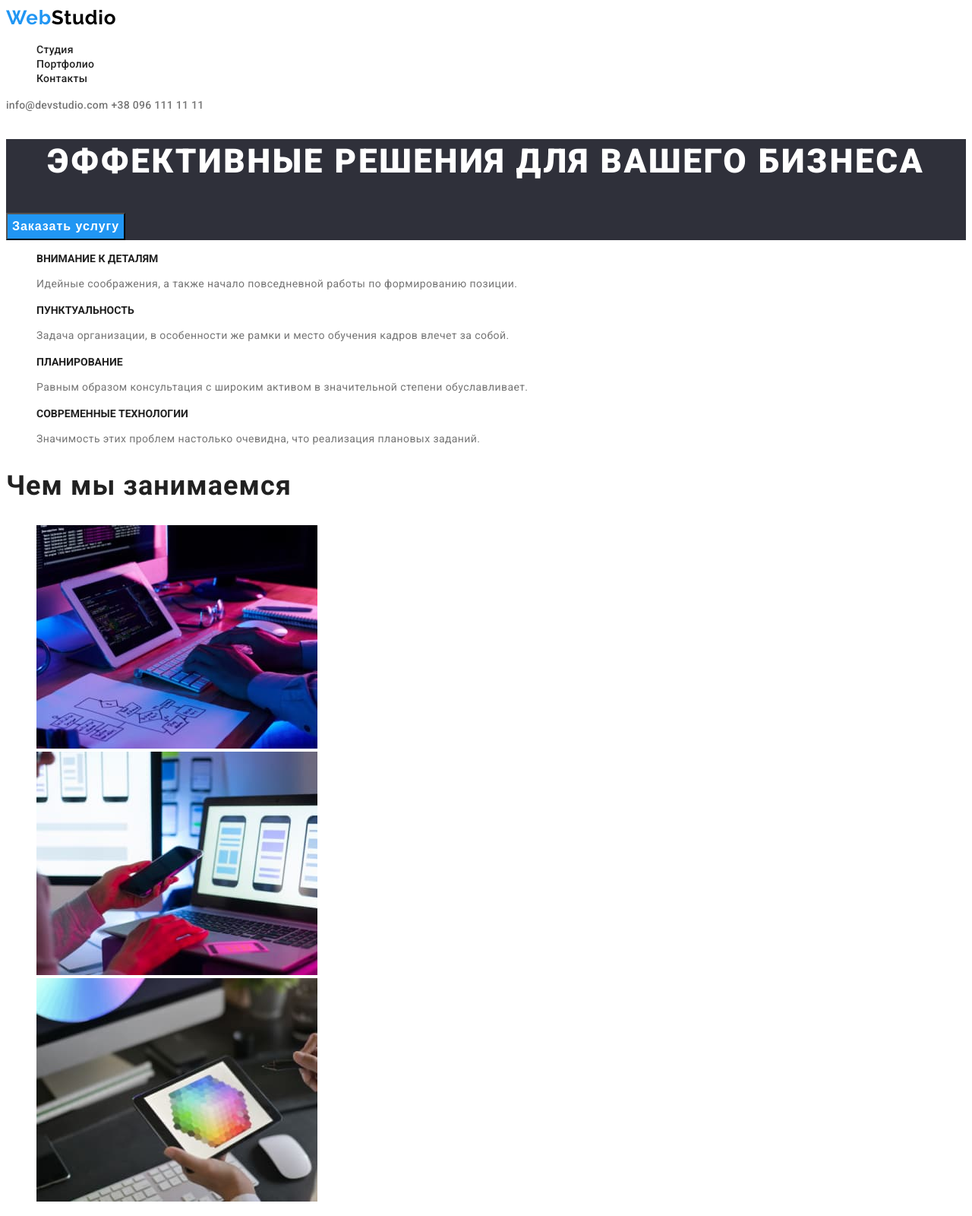
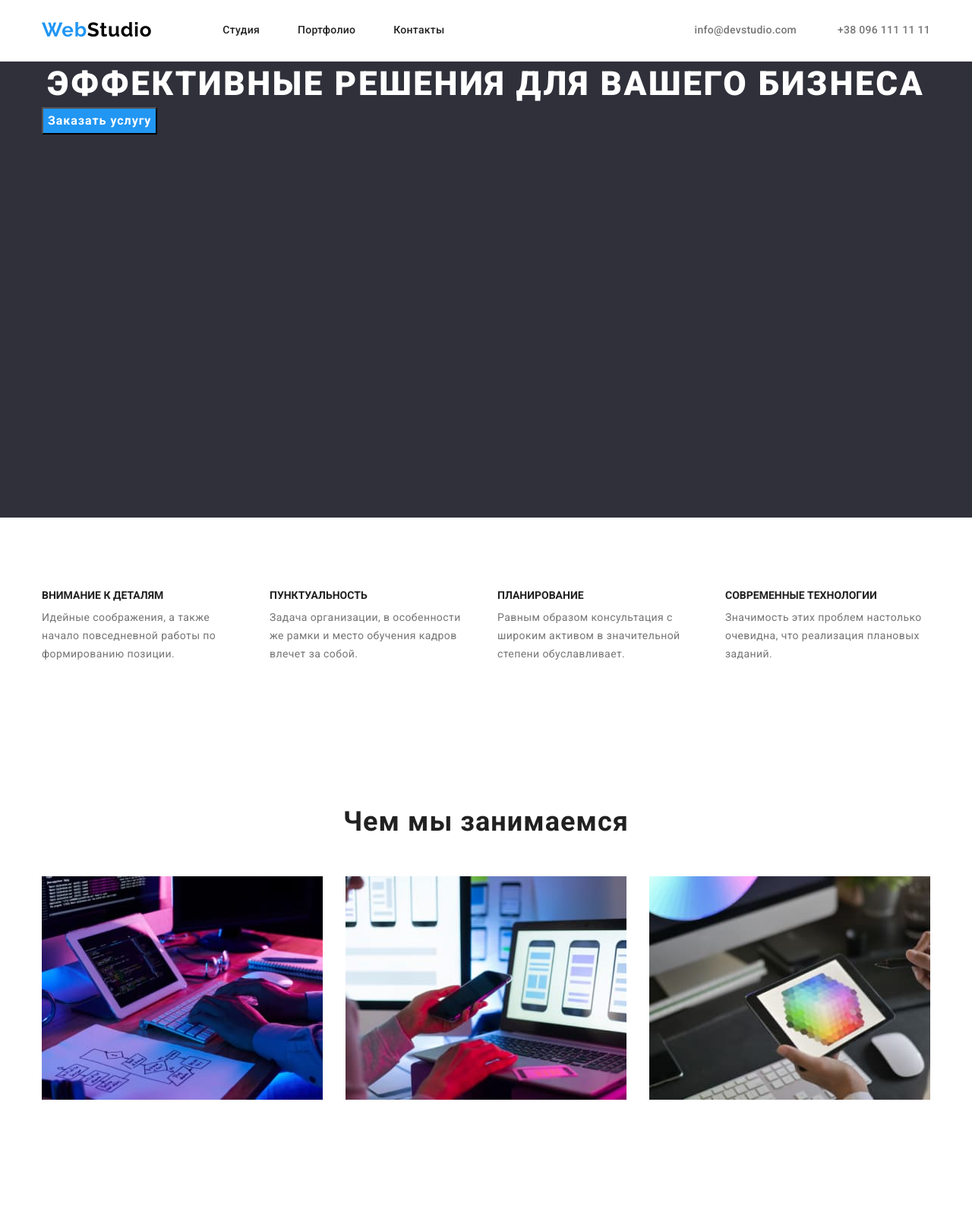
Before and after one commit to Jumiyeva/goit-markup-hw-03, a plain HTML site: page index.html in a window 1280 px wide. Shown: the top 1600 px of the page at 76% size. Drawn offline with nearby package versions, Linux system fonts and the light colour scheme.

Commit message:
Добавляет флекс-боксы и флекс-элементы

```diff
--- a/css/styles.css
+++ b/css/styles.css
@@ -11,11 +11,35 @@
     --primary-white-color: #FFFFFF;
     --accent-color: #2196F3;
 }
+p, h1, h2, h3, h4, h5, h6{
+    margin: 0;
+}
+
+ul{
+    margin: 0;
+    padding: 0;
+}
+
+img{
+    display: block;
+}
 
 body{
     background-color: var(--primary-white-color);
     color: var(--primary-text-color);
     font-family: 'Roboto', sans-serif;
+}
+
+.container{
+    width: 1200px;
+    padding-left: 15px;
+    padding-right: 15px;
+    margin: 0 auto;
+}
+
+.section{
+    padding-top: 94px;
+    padding-bottom: 94px;
 }
 
 .list{
@@ -26,6 +50,16 @@ body{
     text-decoration: none;
 }
 /*----------- header---------- */
+.header{
+    padding-top: 24px;
+    padding-bottom: 25px;
+    border-bottom: 1px solid #ECECEC;
+}
+
+.header-container{
+    display: flex;
+    align-items: center;
+}
 .header .web{
     font-family: 'Raleway', sans-serif;
     font-style: normal;
@@ -37,6 +71,7 @@ body{
 }
 
 .header .web-studio{
+    margin-right: 93px;
     font-family: 'Raleway', sans-serif;
     font-style: normal;
     font-weight: 700;
@@ -44,6 +79,18 @@ body{
     line-height: 1.19;
     letter-spacing: 0.03em;
     color: var(--primary-black-color);
+}
+.header-nav{
+    display: flex;
+    align-items: center;
+}
+
+.header-list{
+    display: flex;
+}
+
+.header-item:not(:last-child){
+    margin-right: 50px;
 }
 
 .header .menu{
@@ -77,6 +124,14 @@ body{
     letter-spacing: 0.02em;
 }
 
+.site-nav-contacts{
+    margin-left: auto;
+}
+
+.header-mail{
+    margin-right: 50px;
+}
+
 .link-contacts{
     color: var(--primary-text-color);
     font-weight: 500;
@@ -98,6 +153,7 @@ body{
 /* --------Heroy-------------*/
 
 .heroy{
+    height: 600px;
     background-color: #2F303A;
 }
 
@@ -130,8 +186,23 @@ body{
     cursor: pointer;
 }
 
+.peculiarities-list{
+    display: flex;
+    flex-wrap: wrap;
+}
+
+.peculiarities-list .item{
+    width: calc((100% - 90px)/4);
+    margin-right: 30px;
+}
+
+.peculiarities-list .item:nth-child(4n){
+    margin-right: 0;
+}
+
 
 .peculiarities-list .title{
+    margin-bottom: 10px;
     color: var(--primary-title-color);
     font-weight: 700;
     font-size: 14px;
@@ -148,11 +219,40 @@ body{
 }
 
 .section-name{
+    margin-bottom: 50px;
+    text-align: center;
     color: var(--primary-title-color);
     font-weight: 700;
     font-size: 36px;
     line-height: 1.16;
     letter-spacing: 0.03em;
+}
+
+.work{
+    display: flex;
+    flex-wrap: wrap;
+}
+
+.work .item{
+    width: calc((100% - 60px)/3);
+    margin-right: 30px;
+}
+
+.work .item:nth-child(3n){
+    margin-right: 0;
+}
+.worker{
+    display: flex;
+    flex-wrap: wrap;
+}
+
+.worker .item{
+    width: calc((100% - 90px)/4);
+    margin-right: 30px;
+}
+
+.worker .item:nth-child(4n){
+    margin-right: 0;
 }
 
 .worker-name{
@@ -185,10 +285,13 @@ body{
 }
 
 .footer{
+    padding-top: 60px;
+    padding-bottom: 60px;
     background: #2F303A;
 }
 
 .footer .web-studio{
+    margin-bottom: 20px;
     font-family: 'Raleway', sans-serify;
     font-style: normal;
     font-weight: 700;
@@ -213,7 +316,37 @@ body{
 
 /*PORTFOLIO*/
 
+.filter{
+    display: flex;
+    flex-wrap: wrap;
+    margin-bottom: 50px;
+}
+
+.filter-item{
+    width: calc((100% - 32px)/5);
+    margin-right: 8px;
+}
+
+.filter-item:nth-child(5n){
+    margin-right: 0;
+}
+
+.projects{
+    display: flex;
+    flex-wrap: wrap;
+}
+
+.projects-item{
+    width: calc((100% - 60px)/3);
+    margin-right: 30px;
+}
+
+.projects-item:nth-child(3n){
+    margin-right: 0;
+}
+
 .project-name{
+    margin-top: 20px;
     font-weight: 700;
     font-size: 18px;
     line-height: 2;
--- a/index.html
+++ b/index.html
@@ -4,26 +4,29 @@
     <meta charset="UTF-8">
     <meta http-equiv="X-UA-Compatible" content="IE=edge">
     <meta name="viewport" content="width=device-width, initial-scale=1.0">
-    <title>Homework2</title>
+    <title>Homework3</title>
     <link rel="preconnect" href="https://fonts.googleapis.com">
     <link rel="preconnect" href="https://fonts.gstatic.com" crossorigin>
     <link href="https://fonts.googleapis.com/css2?family=Raleway:wght@700&family=Roboto:wght@400;500;700;900&display=swap" rel="stylesheet">
+    <link rel="stylesheet" href="https://cdnjs.cloudflare.com/ajax/libs/modern-normalize/1.1.0/modern-normalize.min.css" integrity="sha512-wpPYUAdjBVSE4KJnH1VR1HeZfpl1ub8YT/NKx4PuQ5NmX2tKuGu6U/JRp5y+Y8XG2tV+wKQpNHVUX03MfMFn9Q==" crossorigin="anonymous" referrerpolicy="no-referrer" />
     <link rel="stylesheet" href="./css/styles.css">
 </head>
 <body>
 <!--Шапка-->
     <header class="header">
-       <nav class="nav">
+        <div class="container header-container">
+            <nav class="nav header-nav">
                 <a class="web-studio link" href="/"><span class="web">Web</span>Studio</a>
                 <ul class="header-list list">
-            <li><a href="./index.html" class="link-menu link menu">Студия</a></li>
-            <li><a href="./portfolio.html" class=" link-menu link menu">Портфолио</a></li>
-            <li><a href="" class="link-menu link menu">Контакты</a></li>
+                    <li class="header-item"><a href="./index.html" class="link-menu link menu">Студия</a></li>
+                    <li class="header-item"><a href="./portfolio.html" class="link-menu link menu">Портфолио</a></li>
+                    <li class="header-item"><a href="" class=" link-menu link menu">Контакты</a></li>
                 </ul>
             </nav>
-        <div class="site-nav-contactions">
-            <a href="mailto:info@devstudio.com" class="link-contacts link">info@devstudio.com</a>
+                <div class="site-nav-contacts">
+                    <a href="mailto:info@devstudio.com" class="link-contacts link header-mail">info@devstudio.com</a>
                     <a href="tel:+380961111111" class="link-contacts link">+38 096 111 11 11</a>
+                </div>
         </div>
     </header>
 
@@ -31,68 +34,77 @@
 <!--Heroy-->
     <div>
         <section class="heroy">
+            <div class="container">
                 <h1 class="heroy-name">ЭФФЕКТИВНЫЕ РЕШЕНИЯ ДЛЯ ВАШЕГО БИЗНЕСА</h1>
                 <button type="button" class="button">Заказать услугу</button>
+            </div>
         </section>
     </div>
 
     <!-- Особенности-->
     <section>
+        <div class="container section">
         <ul class="peculiarities-list list">
-            <li>
+            <li class="item">
                 <h3 class="title">ВНИМАНИЕ К ДЕТАЛЯМ</h3>
                 <p class="peculiarities-list-text">Идейные соображения, а также начало повседневной работы по формированию позиции.</p>
             </li>
-            <li>
+            <li class="item">
                 <h3 class="title">ПУНКТУАЛЬНОСТЬ</h3>
                 <p class="peculiarities-list-text">Задача организации, в особенности же рамки и место обучения кадров влечет за собой.</p>
             </li>
-            <li>
+            <li class="item">
                 <h3 class="title">ПЛАНИРОВАНИЕ</h3>
                 <p class="peculiarities-list-text">Равным образом консультация с широким активом в значительной степени обуславливает.</p>
             </li>
-            <li>
+            <li class="item">
                 <h3 class="title">СОВРЕМЕННЫЕ ТЕХНОЛОГИИ</h3>
                 <p class="peculiarities-list-text">Значимость этих проблем настолько очевидна, что реализация плановых заданий.</p>
             </li>
         </ul>
+        </div>
     </section>
 <!--Чем мы занимаемся-->
     <section>
+        <div class="container section">
         <h2 class="section-name">Чем мы занимаемся</h2>
         <ul class="work list">
-            <li><img src="./images/box-1.jpg" alt="Изображение1"  width="370" height="294"></li>
-            <li><img src="./images/box-2.jpg" alt="Изображение2"  width="370" height="294"></li>
-            <li><img src="./images/box-3.jpg" alt="Изображение3"  width="370" height="294"></li>
+            <li class="item"><img src="./images/box-1.jpg" alt="Изображение1"  width="370" height="294"></li>
+            <li class="item"><img src="./images/box-2.jpg" alt="Изображение2"  width="370" height="294"></li>
+            <li class="item"><img src="./images/box-3.jpg" alt="Изображение3"  width="370" height="294"></li>
         </ul>
+    </div>
     </section>
 <!--Наша команда-->
     <section>
+        <div class="container section">
         <h2 class="section-name">Наша команда</h2>
         <ul class="worker list">
-            <li>
+            <li class="item">
                 <img src="./images/product-designer.jpg" alt="Игорь Демьяненко" width="270" height="260">
                 <h3 class="worker-name">Игорь Демьяненко</h3>
                 <p class="worker-position" lang="en">Product Designer</p>
             </li>
-            <li><img src="./images/frontend-developer.jpg" alt="Ольга Репина"  width="270" height="260">
+            <li class="item"><img src="./images/frontend-developer.jpg" alt="Ольга Репина"  width="270" height="260">
                 <h3 class="worker-name">Ольга Репина</h3>
                 <p  class="worker-position" lang="en">Frontend Developer</p>
             </li>
-            <li><img src="./images/marketing.jpg" alt="Николай Тарасов"  width="270" height="260">
+            <li class="item"><img src="./images/marketing.jpg" alt="Николай Тарасов"  width="270" height="260">
                 <h3 class="worker-name">Николай Тарасов</h3>
                 <p  class="worker-position" lang="en">Marketing</p>
             </li>
-            <li><img src="./images/ui-designer.jpg" alt="Михаил Ермаков"  width="270" height="260">
+            <li class="item"><img src="./images/ui-designer.jpg" alt="Михаил Ермаков"  width="270" height="260">
                 <h3 class="worker-name">Михаил Ермаков</h3>
                 <p class="worker-position" lang="en">UI Designer</p>
             </li>
         </ul>
+    </div>
     </section>
 </main>
 
 <!--Footer-->
 <footer class="footer">
+    <div class="container">
     <a class="web-studio link" href="/"><span class="web">Web</span>Studio</a>
     <address class="address">
         <ul class="footer-list list">
@@ -101,6 +113,7 @@
             <li><a href="tel:+380991111111" class="footer-item link">+38 099 111 11 11</a></li>
         </ul>
     </address>
+</div>
 </footer>
 </body>
 </html>
```
Also changed, not shown: portfolio.html (+29 -22 lines). Lines whose indentation alone changed are shown as unchanged.
